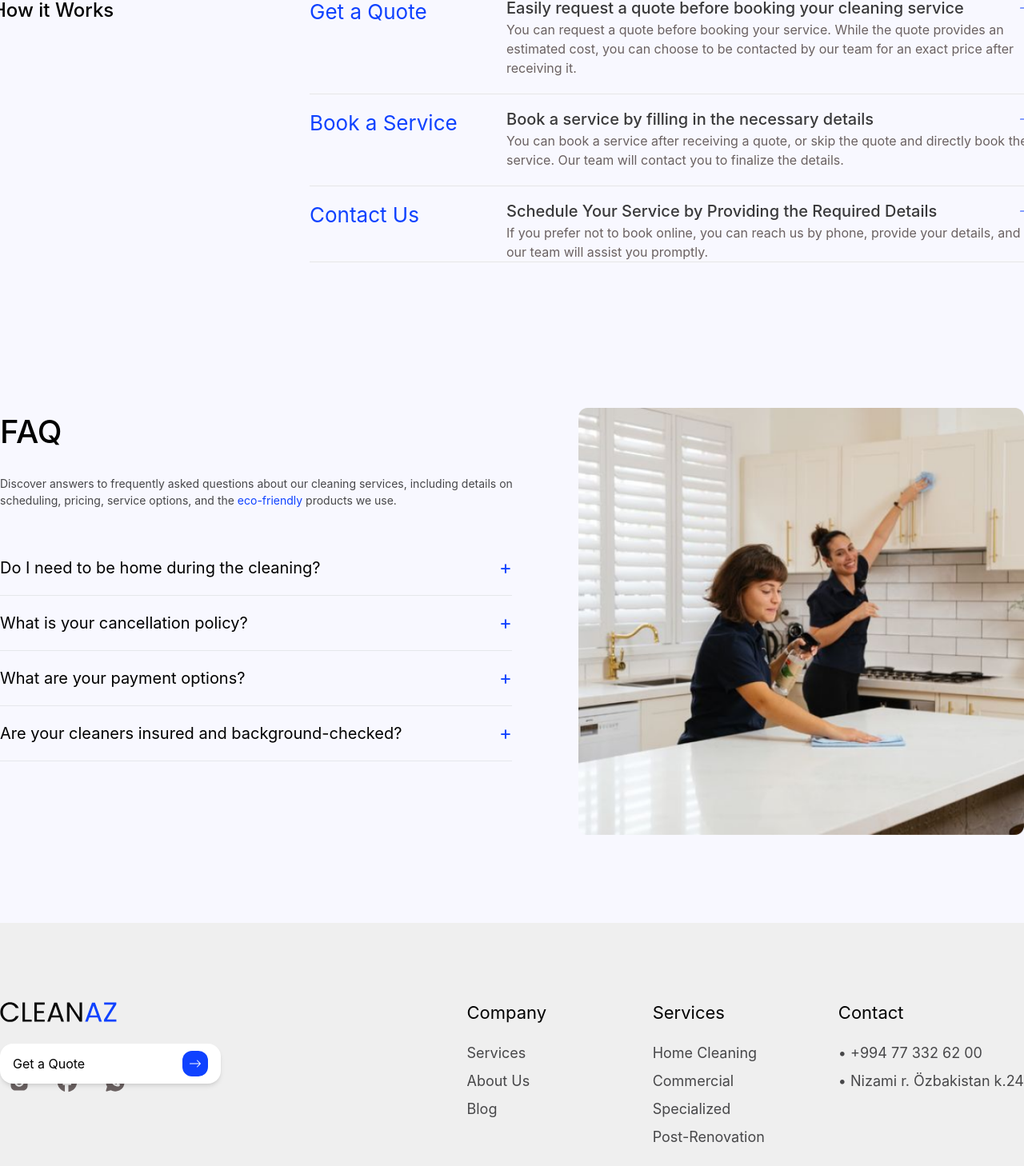
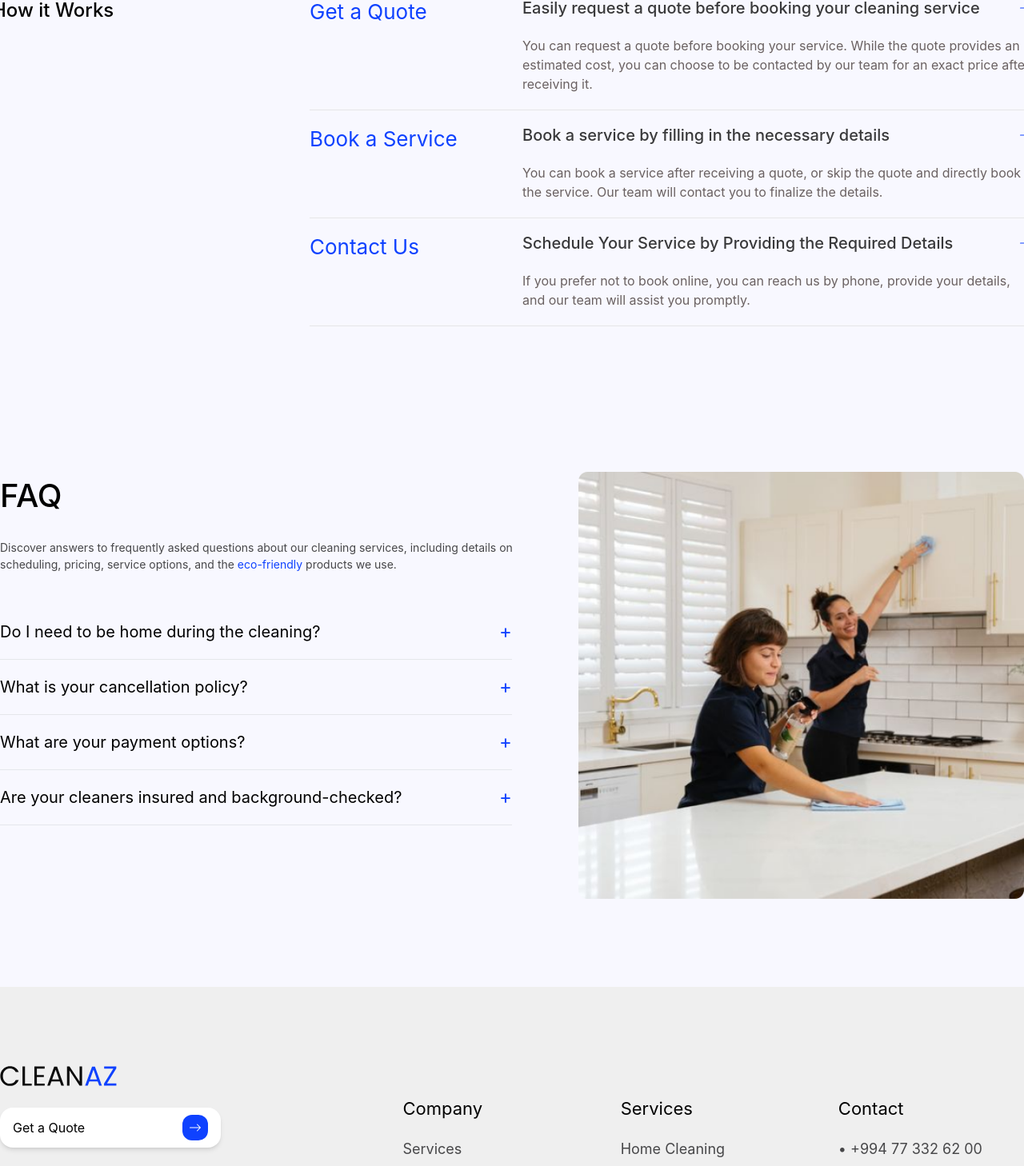
Before and after one commit to fatimanvrzz/Clean, a React (Vite) app: page / in a window 1280 px wide. Shown: the part 2891-4349 px from the top of the page at 80% size. Built offline with nearby package versions, Linux system fonts and the light colour scheme.

Commit message:
main page absolutely done w responsiblty

```diff
--- a/src/Pages/HomePage/index.tsx
+++ b/src/Pages/HomePage/index.tsx
@@ -33,7 +33,8 @@ const HomePage = () => {
             <source src={Gif} type="video/mp4" />
             Sizin brauzeriniz bu videonu dəstəkləmir.
           </video>
-          <Quote className="bottom-4 mr-auto text-left md:text-right md:ml-auto md:mr-0 md:left-4 right-4" />
+          <Quote className="absolute z-10 bottom-4 mr-auto text-left md:text-right md:ml-auto md:mr-0 md:left-4 right-4" />
+
         </div>
         <div className="w-full flex mt-[1rem] text-[1rem] text-[#5C5C5E]">
           <p className="ml-auto text-left max-w-[30.75rem] hidden md:block">
--- a/src/components/Footer/Footer.tsx
+++ b/src/components/Footer/Footer.tsx
@@ -11,19 +11,19 @@ const Footer = () => {
 
         {/* Logo and Icons */}
         <div className="flex flex-col items-center lg:items-start lg:mb-0">
-          <img src={Logo} alt="CleanAz Logo" className="w-[9.125rem] h-[1.9375rem] mb-4" />
+          <img src={Logo} alt="CleanAz Logo" className="w-[9.125rem] h-[1.9375rem] mb-[24px]" />
 
           {/* Quote and Social Media Icons */}
-          <div className="flex flex-col items-center lg:items-start mt-[0.5rem]">
-            <Quote/>
-            <div className="flex gap-[0.75rem] mt-[1.5rem]">
-              <a href="https://instagram.com" target="_blank" rel="noopener noreferrer" className="w-12 h-12 flex items-center justify-center bg-none border-[#C5C5CC] border-1 rounded-full">
+          <Quote />
+          <div className="flex flex-col items-center lg:items-start mt-[24px]">
+            <div className="flex gap-[0.75rem]">
+              <a href="https://instagram.com" target="_blank" rel="noopener noreferrer" className="w-12 h-12 flex items-center justify-center bg-none border-[#C5C5CC] border rounded-full">
                 <img src={instagram} alt="Instagram" className="w-[1.75rem] h-[1.75rem]" />
               </a>
-              <a href="https://facebook.com" target="_blank" rel="noopener noreferrer" className="w-12 h-12 flex items-center justify-center bg-none border-[#C5C5CC] border-1 rounded-full">
+              <a href="https://facebook.com" target="_blank" rel="noopener noreferrer" className="w-12 h-12 flex items-center justify-center bg-none border-[#C5C5CC] border rounded-full">
                 <img src={facebook} alt="Facebook" className="w-[1.75rem] h-[1.75rem]" />
               </a>
-              <a href="https://twitter.com" target="_blank" rel="noopener noreferrer" className="w-12 h-12 flex items-center justify-center bg-none border-[#C5C5CC] border-1 rounded-full">
+              <a href="https://twitter.com" target="_blank" rel="noopener noreferrer" className="w-12 h-12 flex items-center justify-center bg-none border-[#C5C5CC] border rounded-full">
                 <img src={whatsup} alt="WhatsApp" className="w-[1.75rem] h-[1.75rem]" />
               </a>
             </div>
@@ -31,7 +31,7 @@ const Footer = () => {
         </div>
 
         {/* Links */}
-        <div className="grid grid-cols-1 lg:grid-cols-3 text-center lg:text-left">
+        <div className="grid grid-cols-1 lg:grid-cols-3 text-center gap-10 mt-10 lg:text-left">
           <div>
             <h3 className="font-normal mb-2 text-[#000000] text-[1.375rem]">Company</h3>
             <ul className="mt-[1.25rem]">
--- a/src/components/HowItWorks/HowItWorks.tsx
+++ b/src/components/HowItWorks/HowItWorks.tsx
@@ -4,19 +4,22 @@ const howItWorksData = [
   {
     caption: "Get a Quote",
     title: "Easily request a quote before booking your cleaning service",
-    description: "You can request a quote before booking your service. While the quote provides an estimated cost, you can choose to be contacted by our team for an exact price after receiving it.",
+    description:
+      "You can request a quote before booking your service. While the quote provides an estimated cost, you can choose to be contacted by our team for an exact price after receiving it.",
     link: "#",
   },
   {
     caption: "Book a Service",
     title: "Book a service by filling in the necessary details",
-    description: "You can book a service after receiving a quote, or skip the quote and directly book the service. Our team will contact you to finalize the details.",
+    description:
+      "You can book a service after receiving a quote, or skip the quote and directly book the service. Our team will contact you to finalize the details.",
     link: "#",
   },
   {
     caption: "Contact Us",
     title: "Schedule Your Service by Providing the Required Details",
-    description: "If you prefer not to book online, you can reach us by phone, provide your details, and our team will assist you promptly.",
+    description:
+      "If you prefer not to book online, you can reach us by phone, provide your details, and our team will assist you promptly.",
     link: "#",
   },
 ];
@@ -26,18 +29,16 @@ const HowItWorks = () => {
     <div className="flex flex-col lg:flex-row justify-between items-start w-full lg:w-[81.25rem] mt-[5.125rem] px-4 lg:px-0 gap-12">
       <p className="text-[1.5rem] font-medium w-full lg:w-[15rem]">How it Works</p>
 
-      <div className="w-full lg:w-[903px] flex flex-col border-b border-[#E6E6E6] gap-[1rem]">
+      <div className="w-full lg:w-[903px] flex flex-col gap-[1rem]">
         {howItWorksData.map((item, index) => (
-          <div
-            key={index}
-            className={`flex flex-col lg:flex-row justify-between ${index !== howItWorksData.length - 1 ? "border-b border-[#E6E6E6] pb-5" : ""}`}
-          >
-            <div className="flex flex-col lg:flex-row items-start w-full">
+          <div key={index} className="flex flex-col">
+            <div className="flex flex-col lg:flex-row justify-between pb-5">
+              <div className="flex flex-col lg:flex-row items-start w-full gap-5">
                 <p className="text-[1.625rem] text-[#0F42FF] w-full lg:w-[15.375rem] flex-shrink-0">
                   {item.caption}
                 </p>
                 <div className="flex flex-col lg:flex-row items-center w-full">
-                <div className="flex flex-col w-full">
+                  <div className="flex flex-col w-full gap-5">
                     <div className="flex items-center justify-between w-full">
                       <p className="text-[1.25rem] font-medium text-[#0A0A0A] opacity-80">
                         {item.title}
@@ -53,6 +54,10 @@ const HowItWorks = () => {
                 </div>
               </div>
             </div>
+            {index !== howItWorksData.length - 4 && (
+              <div className="w-full h-[1px] bg-[#E6E6E6]" />
+            )}
+          </div>
         ))}
       </div>
     </div>
--- a/src/components/Quote/Quote.tsx
+++ b/src/components/Quote/Quote.tsx
@@ -2,7 +2,7 @@ import { BsArrowRight } from "react-icons/bs";
 
 const Quote = ({ className = "" }) => {
     return (
-        <div className={`absolute z-10 ${className}`}>
+        <div className={`${className}`}>
             <div className="flex justify-between items-center
                 w-[12rem] sm:w-[14rem] md:w-[16rem] lg:w-[17.25rem]
                 h-[3rem] sm:h-[3.125rem]
```
Lines whose indentation alone changed are shown as unchanged.
